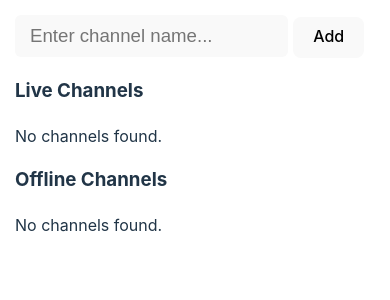
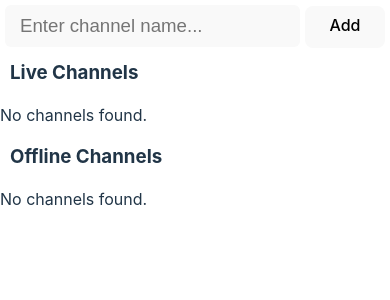
Before and after one commit to spacemonkeyJT/StreamerView, a React (Vite) app: page / in a window 390 px wide. Shown: the top 300 px of the page. Built offline with nearby package versions, Linux system fonts and the light colour scheme; sample sign-in values are in the browser's storage.

Commit message:
Mobile support

```diff
--- a/src/ChannelPage.css
+++ b/src/ChannelPage.css
@@ -16,7 +16,7 @@
 .channel-page .thumbnail {
   border: 1px solid #20202076;
   width: 533px;
-  height: 300px;
+  aspect-ratio: 16/9;
 }
 
 .channel-page .profile-pic {
@@ -97,3 +97,47 @@
     color: #fff;
   }
 }
+
+@media only screen and (max-width: 1000px) {
+  .channel-page {
+    top: 0;
+    left: 0;
+    transform: inherit;
+    border: none;
+    border-radius: 0;
+    width: calc(100% - 60px);
+    height: 100%;
+    overflow: hidden;
+  }
+
+  .channel-page .buttons {
+    margin: 8px;
+  }
+
+  .channel-page .buttons button {
+    padding: 6px 12px 8px 12px;
+    font-size: 11pt;
+  }
+
+  .channel-page .broadcaster {
+    margin-top: 12px;
+  }
+
+  .channel-page .profile-pic {
+    width: 150px;
+  }
+
+  .channel-page .thumbnail {
+    width: 267px;
+  }
+}
+
+@media only screen and (max-width: 500px) {
+  .channel-page .profile-pic {
+    width: 100px;
+  }
+
+  .channel-page .thumbnail {
+    width: 178px;
+  }
+}
--- a/src/ChannelPage.tsx
+++ b/src/ChannelPage.tsx
@@ -60,19 +60,19 @@ export default function ChannelPage({ channel, close, remove }: Props) {
       {isLive ? (
         <p>
           Playing <a target="_blank" href={channel.category_url}>{channel.game_name}</a> for {channel.viewers_desc} at <a target="_blank" href={channel.channel_url}>{channel.channel_url}</a><br />
-          {channel.content_classification_labels.map((tag, idx) => <span key={idx}><span className="tag">{tag}</span>&nbsp;</span>)}
+          {channel.content_classification_labels.map((tag, idx) => <span key={idx}><span className="tag">{tag}</span>{' '}</span>)}
         </p>
       ) : (
         <p>
           Last played <a target="_blank" href={channel.category_url}>{channel.game_name}</a> at <a target="_blank" href={channel.channel_url}>{channel.channel_url}</a><br />
-          {channel.content_classification_labels.map((tag, idx) => <span key={idx}><span className="tag">{tag}</span>&nbsp;</span>)}
+          {channel.content_classification_labels.map((tag, idx) => <span key={idx}><span className="tag">{tag}</span>{' '}</span>)}
         </p>
       )}
       <img className="profile-pic shadow" src={channel.profile_image_url} />
       <img className="thumbnail shadow" src={getSizedThumbnail(thumbUrl, 533, 300)} />
       <p className="stream-info">
         <span className="title">{channel.title}</span><br />
-        {channel.tags.map((tag, idx) => <span key={idx}><span className="tag">{tag}</span>&nbsp;</span>)}<br />
+        {channel.tags.map((tag, idx) => <span key={idx}><span className="tag">{tag}</span>{' '}</span>)}<br />
       </p>
       {/* {channel.language && <div className="language">Language: {channel.language.toLocaleUpperCase()}</div>} */}
       <p className="bio">
--- a/src/SearchBox.css
+++ b/src/SearchBox.css
@@ -1,3 +1,7 @@
+.search-box {
+  white-space: nowrap;
+}
+
 .search-box input {
   font-size: 14pt;
   padding: 10px 15px;
@@ -5,6 +9,13 @@
   background-color: #1A1A1A;
   border: none;
   border-radius: 6px;
+  height: 22px;
+}
+
+.search-box button {
+  width: 80px;
+  height: 42px;
+  transform: translateY(-1px);
 }
 
 @media (prefers-color-scheme: light) {
@@ -12,3 +23,12 @@
     background-color: #f9f9f9;
   }
 }
+
+@media only screen and (max-width: 712px) {
+  .search-box {
+    margin: 5px;
+  }
+  .search-box input {
+    width: calc(100% - 115px);
+  }
+}
--- a/src/TrackedChannels.css
+++ b/src/TrackedChannels.css
@@ -15,6 +15,7 @@ body {
   margin: 10px 10px 20px 10px;
   display: inline-block;
   cursor: pointer;
+  aspect-ratio: 16/9;
 }
 
 .tracked-channels .live-card .profile-pic {
@@ -114,3 +115,28 @@ body {
     color: #fff;
   }
 }
+
+@media only screen and (max-width: 712px) {
+  body {
+    margin: 0;
+  }
+
+  .tracked-channels h3 {
+    margin: 10px;
+  }
+
+  .tracked-channels .live-card {
+    margin: 10px;
+    width: calc(100% - 20px);
+  }
+
+  .tracked-channels .live-card .thumbnail {
+    width: calc(100% - 5px);
+    aspect-ratio: 16/9;
+    height: inherit;
+  }
+
+  .tracked-channels .live-card .thumbnail img {
+    width: 100%;
+  }
+}
```
